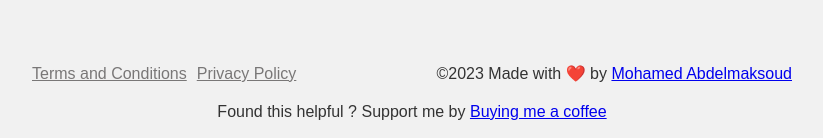
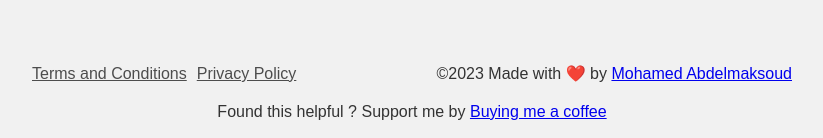
Before and after one commit to helmy162/lr0-parsing-table-generator, a React (Create React App) app: page / in a window 1280 px wide. Shown: the part 770-908 px from the top of the page, without its empty margins (228-1051 px from the left). Built offline with nearby package versions, Linux system fonts and the light colour scheme.

Commit message:
updated terms color

```diff
--- a/src/index.css
+++ b/src/index.css
@@ -76,7 +76,7 @@ body {
 }
 
 .terms a {
-  color: #797777;
+  color: #4D4D4D;
 }
 
 .input-container {
```
